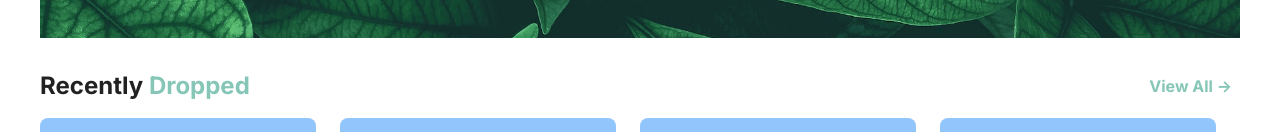
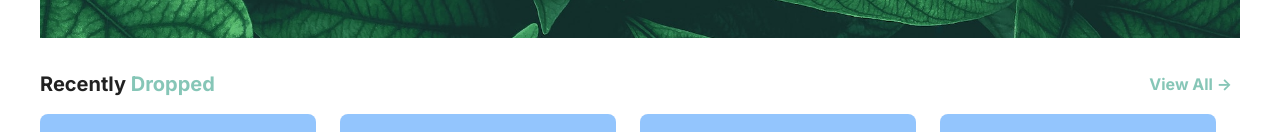
Before and after one commit to c9aw/c9aw.github.io, a React (Vite) app: page /Browse in a window 1280 px wide. Shown: the part 406-538 px from the top of the page. Built offline with nearby package versions, Linux system fonts and the light colour scheme; a web font is replaced by a local one.

Commit message:
Update Recent.jsx

```diff
--- a/src/components/Browse/Recent.jsx
+++ b/src/components/Browse/Recent.jsx
@@ -47,7 +47,7 @@ const Recent = ({ search }) => {
   return (
     <div className='py-10 mx-10 sm:py-5 sm:mx-5'>
       <div className='py-4 font-bold flex justify-between items-center sm:font-normal'>
-        <p className='text-2xl sm:text-sm'>
+        <p className='text-xl sm:text-sm'>
           Recently <span className='text-[#86c6b7]'>Dropped</span>
         </p>
         <button className='text-[#86c6b7] pr-2 cursor-pointer sm:text-sm'>
```
